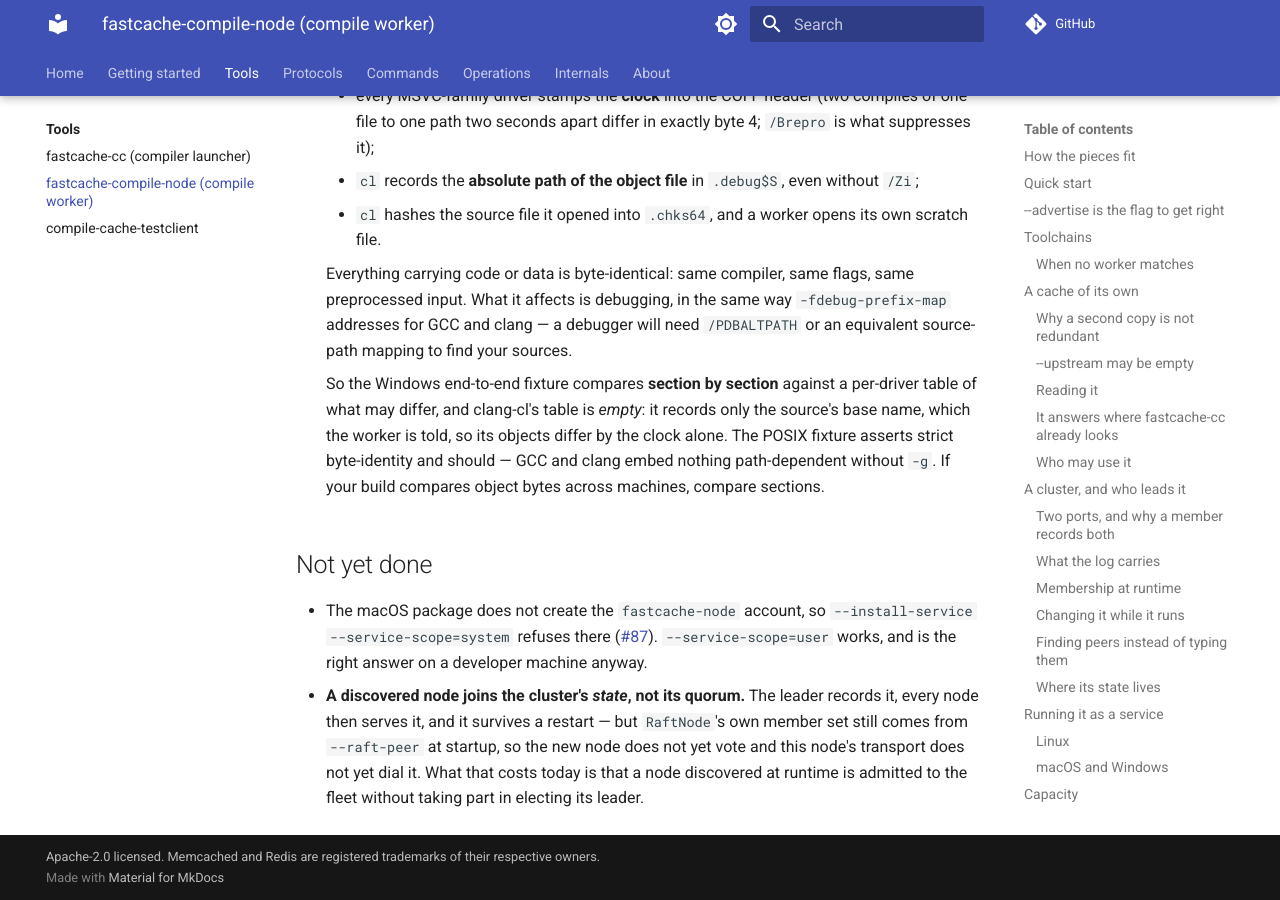
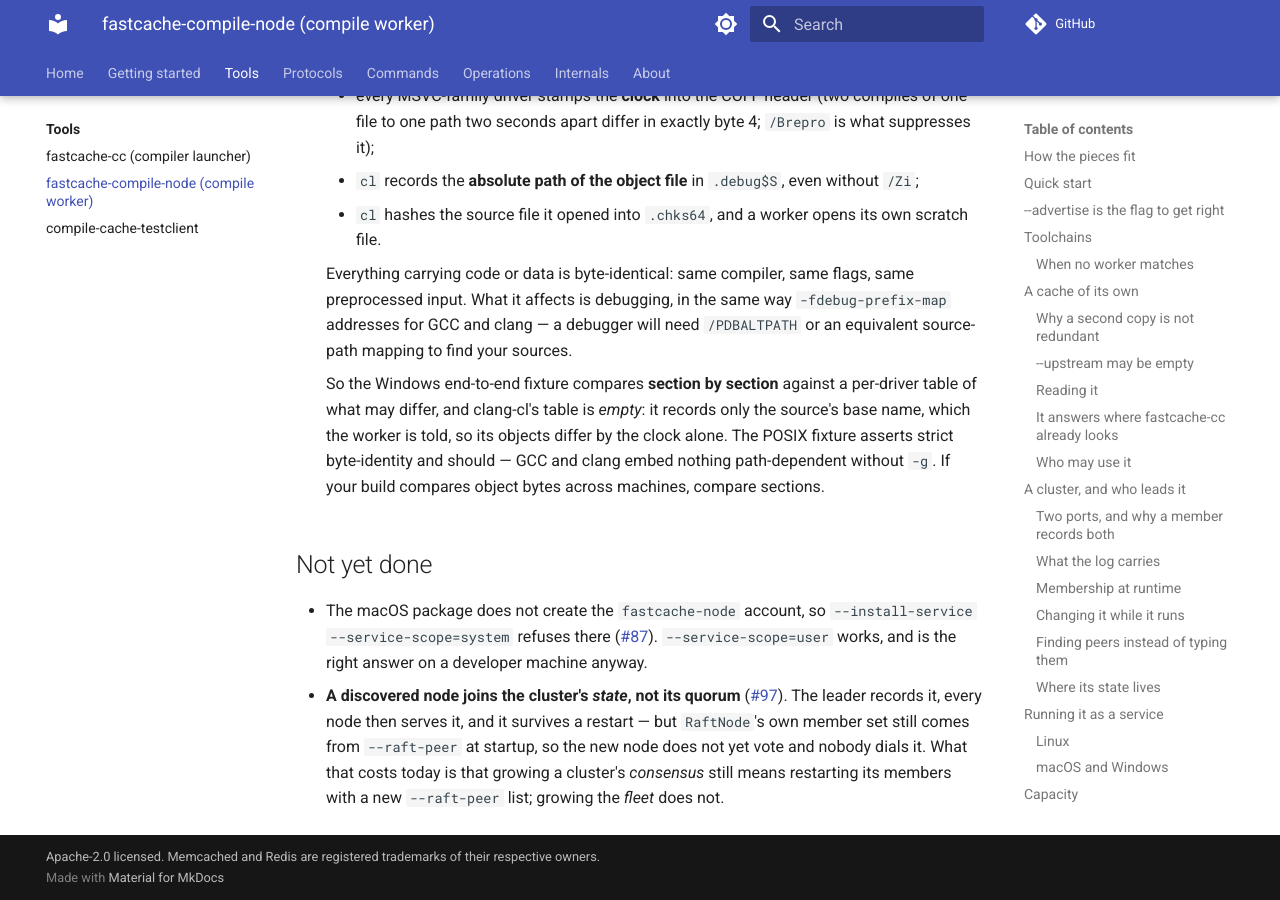
Before and after one commit to LASTRADA-Software/fastcached, an MkDocs documentation site: the page built from docs/tools/fastcache-compile-node.md, in a window 1280 px wide and 900 px high, scrolled down 15691 px. Built offline with MkDocs 1.6.1 and Material for MkDocs 9.7.7, drawn with Linux system fonts in a browser that asks for light colours; comment, search, counter and statistics services are not loaded.

Commit message:
docs: the remaining membership residual has an issue to be closed by
Deferred work belongs in the tracker rather than in a paragraph, so the one thing
`--discovery` does not yet do carries the number somebody can act on.

Signed-off-by: Christian Parpart <christian@parpart.family>

```diff
--- a/docs/tools/fastcache-compile-node.md
+++ b/docs/tools/fastcache-compile-node.md
@@ -720,9 +720,10 @@
   ([#87](https://github.com/LASTRADA-Software/fastcached/issues/87)).
   `--service-scope=user` works, and is the right answer on a developer machine
   anyway.
-- **A discovered node joins the cluster's *state*, not its quorum.** The leader
+- **A discovered node joins the cluster's *state*, not its quorum**
+  ([#97](https://github.com/LASTRADA-Software/fastcached/issues/97)). The leader
   records it, every node then serves it, and it survives a restart — but
   `RaftNode`'s own member set still comes from `--raft-peer` at startup, so the new
-  node does not yet vote and this node's transport does not yet dial it. What that
-  costs today is that a node discovered at runtime is admitted to the fleet without
-  taking part in electing its leader.
+  node does not yet vote and nobody dials it. What that costs today is that growing
+  a cluster's *consensus* still means restarting its members with a new
+  `--raft-peer` list; growing the *fleet* does not.
```
